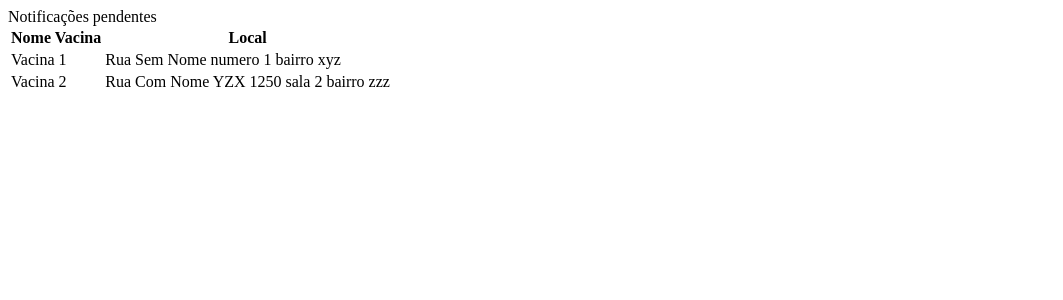
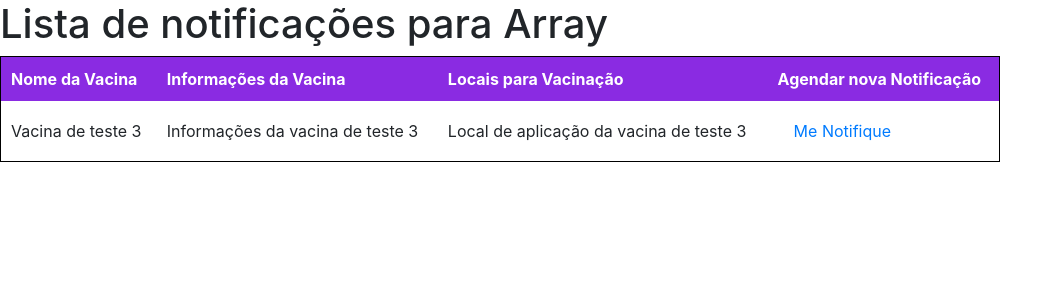
Before and after one commit to MauroFBrito/PI-2aEntrega, a PHP site: page /notificacoes.php in a window 1280 px wide. Shown: the top 300 px of the page, without its empty margins (0-1063 px from the left). Run offline with PHP 8.4, Linux system fonts and the light colour scheme; a user stored in the database is signed in; data comes from the database, SQL or seed files in the repository.

Commit message:
Add files via upload

```diff
--- a/Codigo/index.html
+++ b/Codigo/index.html
@@ -29,7 +29,7 @@
             </li>
             <li class="nav-item">
                 <!-- <button type="button" class="btn-primary" data-toggle="modal" data-target="#modalExemplo"> -->
-                <a class="nav-link" href="#modalExemplo" data-toggle="modal">Login</a>
+                <a class="nav-link" href="#modalLogin" data-toggle="modal">Login</a>
 
                 <!-- </button> -->
             </li>
@@ -37,7 +37,7 @@
 
 
     <!-- MODAL para Login -->
-    <div class="modal fade" id="modalExemplo" tabindex="-1" role="dialog" aria-labelledby="tituloModal" aria-hidden="true">
+    <div class="modal fade" id="modalLogin" tabindex="-1" role="dialog" aria-labelledby="tituloModal" aria-hidden="true">
         <div class="modal-dialog" role="document">
             <div class="modal-content">
                 <div class="modal-header">
--- /dev/null
+++ b/Codigo/notificacoes.css
@@ -0,0 +1,15 @@
+table {
+    width: 1000px;
+    border-collapse: collapse;
+    border: 1px solid #000;
+}
+
+th, td {
+    text-align: left;
+    padding: 10px;
+}
+
+th {
+    background-color: blueviolet;
+    color: #fff;
+}
--- a/Codigo/notificacoes.php
+++ b/Codigo/notificacoes.php
@@ -1,32 +1,92 @@
+<?php
+session_start();
+
+if (!isset($_SESSION["usuario"])){
+    header("Location: index.html");
+    exit();
+}
+?>
+
 <!DOCTYPE html>
 <html lang="pt-br">
 <head>
     <meta charset="UTF-8">
     <meta name="viewport" content="width=device-width, initial-scale=1.0">
+
+    <!-- Bootstrap CSS -->
+    <link rel="stylesheet" href="https://stackpath.bootstrapcdn.com/bootstrap/4.1.3/css/bootstrap.min.css" integrity="sha384-MCw98/SFnGE8fJT3GXwEOngsV7Zt27NXFoaoApmYm81iuXoPkFOJwJ8ERdknLPMO" crossorigin="anonymous">
+    <link rel="stylesheet" href="notificacoes.css">
+
     <title>Document</title>
 </head>
 <body>
-    <table>
-        <thead> Notificações pendentes
-        </thead>
-        <tr>
-            <th>Nome Vacina</th>
-            <th>Local</th>
-        </tr>
-        <tbody>
-            <tr>
-                <td>Vacina 1</td>
-                <td>Rua Sem Nome numero 1 bairro xyz</td>
-            </tr>
-            <tr>
-                <td>Vacina 2</td>
-                <td>Rua Com Nome YZX 1250 sala 2 bairro zzz</td>
-            </tr>
 
-        </tbody>
+    <?php
+
+    $db = new PDO('mysql:host=localhost;dbname=meu_banco;charset=utf8', 'root', '123*Mudar');
+    $consulta = $db->query('SELECT * FROM notificacoes');
+    $notificacoes = $consulta->fetchAll();
+
+    echo '<h1> Lista de notificações para ';
+    echo $_SESSION["usuario"];
+    echo '</h1>';
+
+    echo '<table>';
+
+        echo '<tr>';
+            echo '<th>Nome da Vacina</th>';
+            echo '<th>Informações da Vacina</th>';
+            echo '<th>Locais para Vacinação</th>';
+            echo '<th>Agendar nova Notificação</th>';
+        echo '</tr>';
+
+        echo '<tbody>';
+
+            foreach ($notificacoes as $not) {
+                if ($not['usuario']==$_SESSION['id']){
+                    echo '<tr>';
+                        echo '<td>';
+                        echo $not['nome_vacina'];
+                        echo '</td>';
+                        echo '<td>';
+                        echo $not['info_vacina'];
+                        echo '</td>';
+                        echo '<td>';
+                        echo $not['local_vacina'];
+                        echo '</td>';
+
+                        echo '<td> <a class="nav-link" href="#modalMeNotifique" data-toggle="modal">Me Notifique</a> </td>';
+                    echo'</tr>';
+                }
+            }
+        echo'</tbody>';
+    echo '</table>';
+?>
+
+    <!-- MODAL para Agendamento -->
+    <div class="modal fade" id="modalMeNotifique" tabindex="-1" role="dialog" aria-labelledby="tituloModal" aria-hidden="true">
+        <div class="modal-dialog" role="document">
+            <div class="modal-content">
+                <div class="modal-header">
+                    <h5 class="modal-title" id="tituloModal">
+                        Notificaçao Agendada !
+                    </h5>
+                    <button type="button" class="close" data-dismiss="modal" aria-label="Fechar">
+                        <span aria-hidden="true">&times;</span>
+                    </button>
+                </div>
+
+            </div>
+        </div>
+    </div>
+
+
+    <script src="https://code.jquery.com/jquery-3.3.1.slim.min.js" integrity="sha384-q8i/X+965DzO0rT7abK41JStQIAqVgRVzpbzo5smXKp4YfRvH+8abtTE1Pi6jizo" crossorigin="anonymous"></script>
+    <script src="https://cdnjs.cloudflare.com/ajax/libs/popper.js/1.14.3/umd/popper.min.js" integrity="sha384-ZMP7rVo3mIykV+2+9J3UJ46jBk0WLaUAdn689aCwoqbBJiSnjAK/l8WvCWPIPm49" crossorigin="anonymous"></script>
+    <script src="https://stackpath.bootstrapcdn.com/bootstrap/4.1.3/js/bootstrap.min.js" integrity="sha384-ChfqqxuZUCnJSK3+MXmPNIyE6ZbWh2IMqE241rYiqJxyMiZ6OW/JmZQ5stwEULTy" crossorigin="anonymous"></script>
 
 
 
-    </table>
+
 </body>
 </html>
```
Also changed, not shown: Codigo/dashboard.php (+15 -52 lines).
